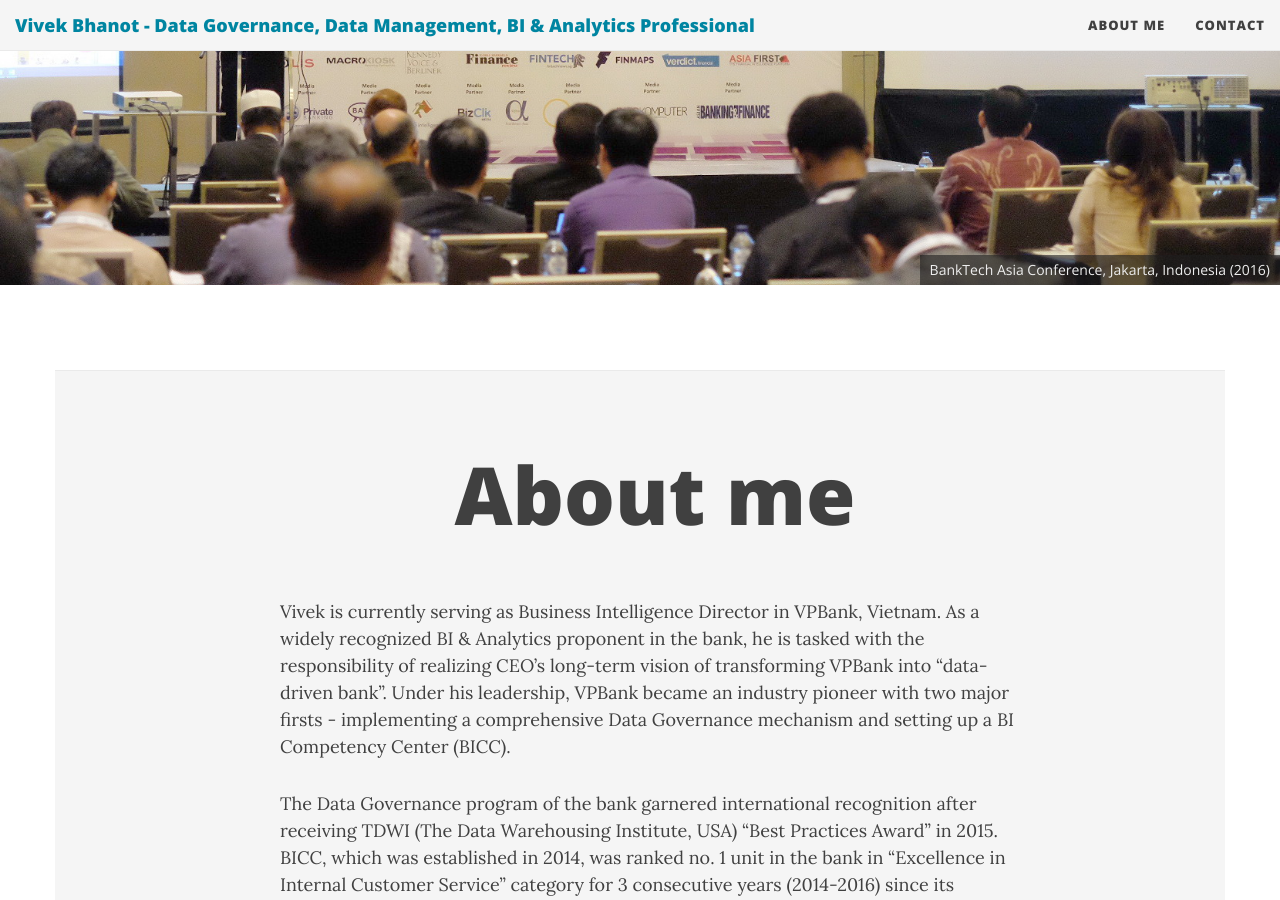
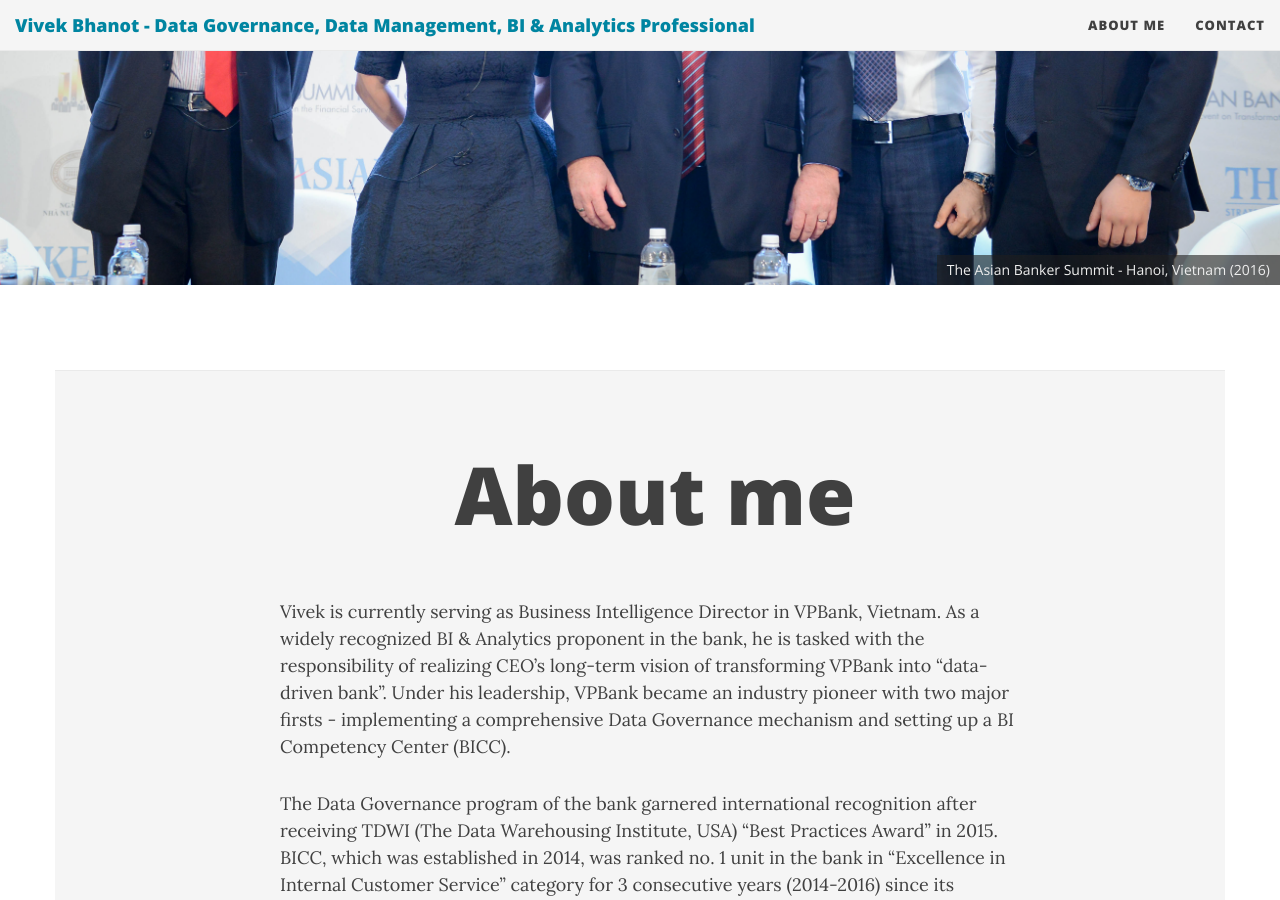
Before and after one commit to vivekbhanot/vivekbhanot.github.io, a Jekyll site: the page built from index.html, in a window 1280 px wide and 900 px high, scrolled down 406 px. Built offline with Jekyll 4.4.1, drawn with Linux system fonts in a browser that asks for light colours; nearby versions of some CDN libraries; the list of posts is cut into pages by our own code.

Commit message:
Update index.html

```diff
--- a/index.html
+++ b/index.html
@@ -6,10 +6,6 @@
 meta-title: "Data Governance, Data Management, BI & Analytics Professional."
 meta-description: "Data Governance, Data Management, BI & Analytics Professional."
 bigimg:
-  - "/img/big-imgs/img1.jpg" : "BankTech Asia Conference, Jakarta, Indonesia (2016)"
-  - "/img/big-imgs/img2.jpg" : "BankTech Asia Conference, Jakarta, Indonesia (2016)"
-  - "/img/big-imgs/img3.jpg" : "BankTech Asia Conference, Jakarta, Indonesia (2016)"
-  - "/img/big-imgs/img4.jpg" : "BankTech Asia Conference, Jakarta, Indonesia (2016)"
   - "/img/big-imgs/img5.jpg" : "The Asian Banker Summit - Hanoi, Vietnam (2016)"
 ---
 
```
